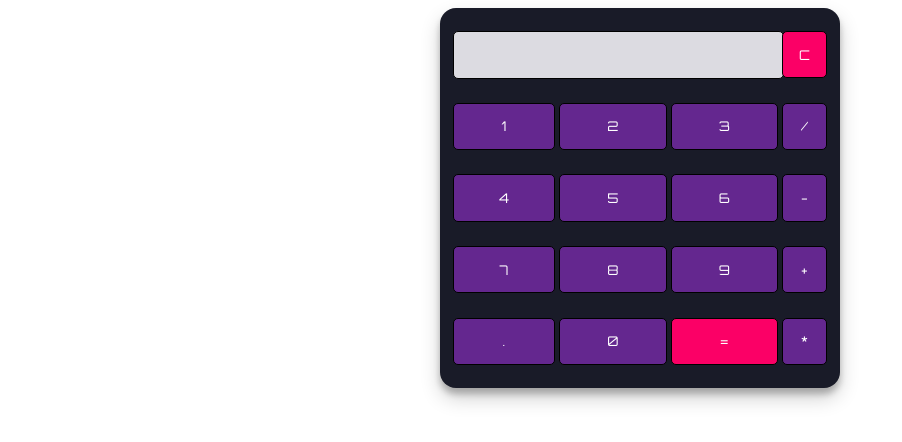
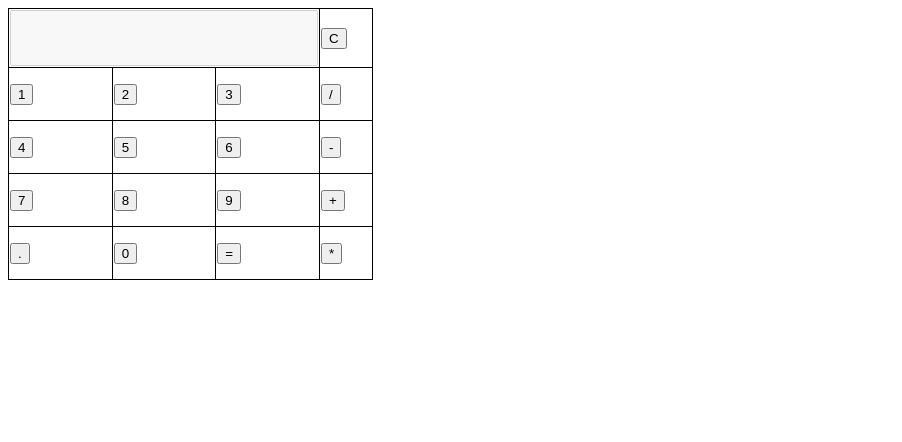
Before and after one commit to HVietAnh/Viet_Anh, a plain HTML site: page index.html in a window 1280 px wide. Shown: the whole page, without its empty margins (0-902 px from the left). Drawn offline with Linux system fonts and the light colour scheme.

Commit message:
Update styles.css

```diff
--- a/styles.css
+++ b/styles.css
@@ -1,38 +1,17 @@
-@import url('https://fonts.googleapis.com/css2?family=Orbitron&display=swap');
 .calculator {
-    padding: 10px;
-    border-radius: 1em;
-    height: 380px;
-    width: 400px;
-    margin: auto;
-    background-color: #191b28;
-    box-shadow: rgba(0, 0, 0, 0.19) 0px 10px 20px, rgba(0, 0, 0, 0.23) 0px 6px 6px;
+border: 1px solid black;
+border-collapse: collapse;
 }
+
+.calculator td {
+border: 1px solid black;
+width: 50px;
+height: 50px;
+}
+
 .display-box {
-    font-family: 'Orbitron', sans-serif;
-    background-color: #dcdbe1;
-    border: solid black 0.5px;
-    color: black;
-    border-radius: 5px;
-    width: 100%;
-    height: 65%;
+width: 300px;
+height: 50px;
+font-size: 30px;
+text-align: right;
 }
-#btn {
-    background-color: #fb0066;
-}
-input[type=button] {
-    font-family: 'Orbitron', sans-serif;
-    background-color: #64278f;
-    color: white;
-    border: solid black 0.5px;
-    width: 100%;
-    border-radius: 5px;
-    height: 70%;
-    outline: none;
-}
-input:active[type=button] {
-    background: #e5e5e5;
-    -webkit-box-shadow: inset 0px 0px 5px #c1c1c1;
-    -moz-box-shadow: inset 0px 0px 5px #c1c1c1;
-    box-shadow: inset 0px 0px 5px #c1c1c1;
-}
```
